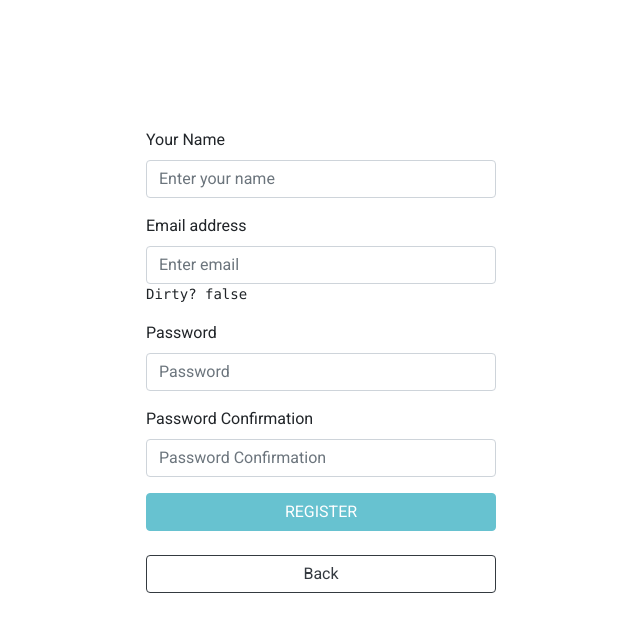
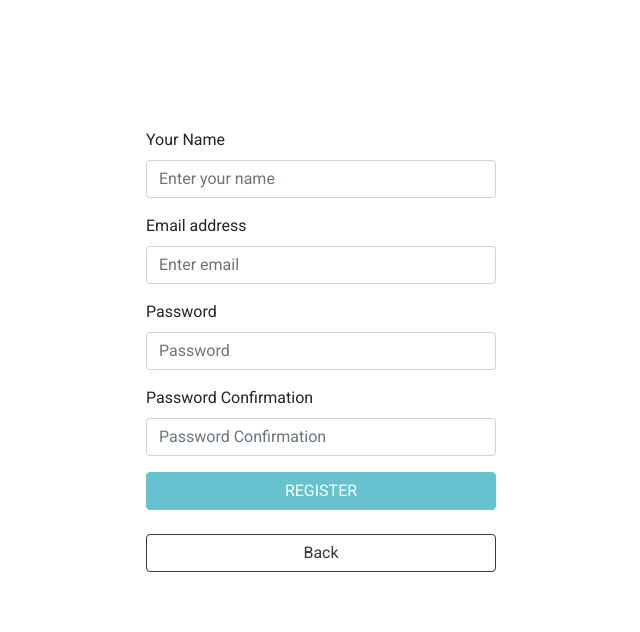
Before and after one commit to amroeldewiny/auth, an Angular app: page /register in a window 1280 px wide. Shown: the top 632 px of the page, without its empty margins (319-959 px from the left). Built offline with nearby package versions, Linux system fonts and the light colour scheme.

Commit message:
remove testing code

```diff
--- a/src/app/register/register.component.html
+++ b/src/app/register/register.component.html
@@ -12,7 +12,6 @@
         <label>Email address</label>
         <input type="email" class="form-control" formControlName="email" [ngClass]="{'is-invalid': registerForm.controls.email.invalid && registerForm.controls.email.dirty}"
           placeholder="Enter email" ngModel email required>
-        <pre>Dirty? {{registerForm.controls.email.dirty}}</pre>
       </div>
       <div class="form-group">
         <label>Password</label>
--- a/src/app/register/register.component.ts
+++ b/src/app/register/register.component.ts
@@ -33,8 +33,8 @@ export class RegisterComponent implements OnInit {
         this.error = false;
       }, 4000)
     } else {
-      console.log('register work');
-      //this.auth.registerUser(this.registerForm.value);
+      //console.log('register work');
+      this.auth.registerUser(this.registerForm.value);
     }
   }
 
```
